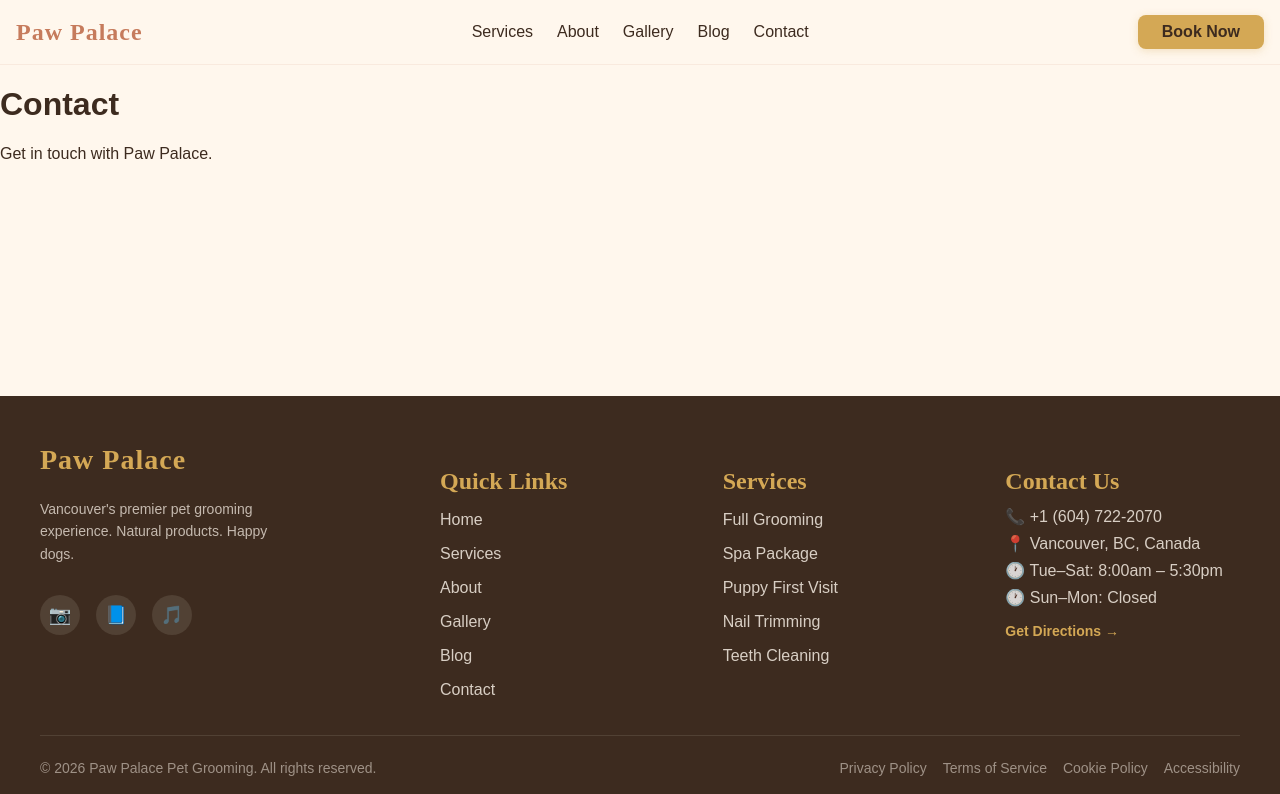
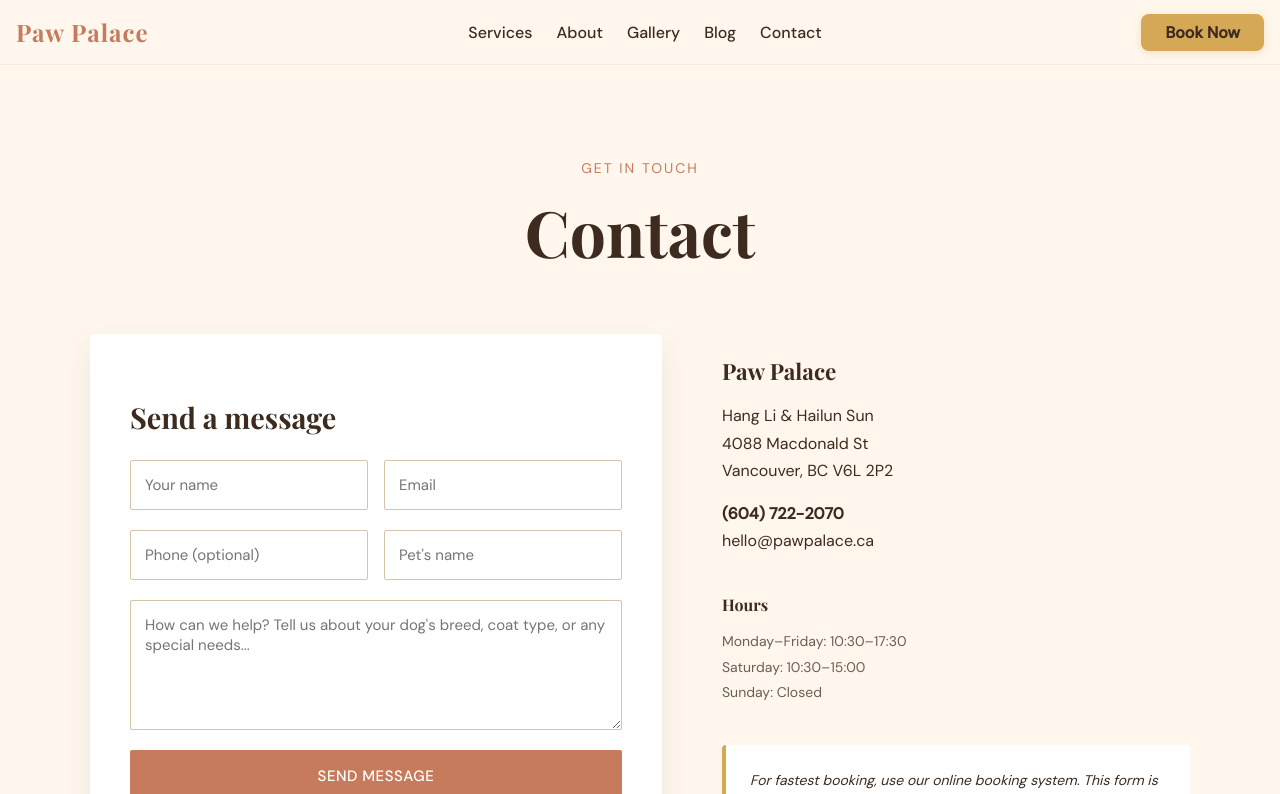
Before and after one commit to hekayaconcepts/paw-palace, a Next.js app: page /contact in a window 1280 px wide. Shown: the top 794 px of the page. Built offline with nearby package versions, Linux system fonts and the light colour scheme.

Commit message:
feat: add Contact page with working form to hekayaconcepts@gmail.com

```diff
--- a/src/app/contact/page.tsx
+++ b/src/app/contact/page.tsx
@@ -1,8 +1,98 @@
-export default function Page() {
+'use client'
+
+import { useState } from 'react'
+
+export default function ContactPage() {
+  const [form, setForm] = useState({ name: '', email: '', phone: '', petName: '', message: '' })
+  const [status, setStatus] = useState<'idle' | 'sending' | 'sent' | 'error'>('idle')
+
+  const handleSubmit = async (e: React.FormEvent) => {
+    e.preventDefault()
+    setStatus('sending')
+
+    try {
+      const res = await fetch('/api/contact', {
+        method: 'POST',
+        headers: { 'Content-Type': 'application/json' },
+        body: JSON.stringify(form)
+      })
+
+      if (res.ok) {
+        setStatus('sent')
+        setForm({ name: '', email: '', phone: '', petName: '', message: '' })
+      } else {
+        setStatus('error')
+      }
+    } catch {
+      setStatus('error')
+    }
+  }
+
   return (
-    <main>
-      <h1>Contact</h1>
-      <p>Get in touch with Paw Palace.</p>
-    </main>
-  );
+    <div style={{ backgroundColor: '#FFF7ED', minHeight: '100vh', fontFamily: 'DM Sans, sans-serif' }}>
+      <style jsx global>{`
+        @import url('https://fonts.googleapis.com/css2?family=Playfair+Display:wght@600;700&family=DM+Sans:wght@400;500&display=swap');
+      `}</style>
+
+      <div style={{ maxWidth: '1100px', margin: '0 auto', padding: '80px 24px' }}>
+        <div style={{ textAlign: 'center', marginBottom: '60px' }}>
+          <p style={{ color: '#C67B5C', fontSize: '14px', letterSpacing: '2px', textTransform: 'uppercase', marginBottom: '12px' }}>
+            Get in touch
+          </p>
+          <h1 style={{ fontFamily: 'Playfair Display, serif', fontSize: 'clamp(2.5rem, 6vw, 4rem)', color: '#3D2B1F', margin: 0 }}>
+            Contact
+          </h1>
+        </div>
+
+        <div style={{ display: 'grid', gridTemplateColumns: '1.1fr 0.9fr', gap: '60px', alignItems: 'start' }}>
+          <div style={{ backgroundColor: 'white', padding: '40px', borderRadius: '4px', boxShadow: '0 10px 30px rgba(61,43,31,0.08)' }}>
+            <h2 style={{ fontFamily: 'Playfair Display, serif', fontSize: '1.8rem', color: '#3D2B1F', marginBottom: '24px' }}>
+              Send a message
+            </h2>
+
+            {status === 'sent' && (
+              <div style={{ padding: '24px', backgroundColor: '#F0F7F0', borderLeft: '4px solid #4A7C59', marginBottom: '24px' }}>
+                <p style={{ color: '#2D5016', margin: 0, fontWeight: 500 }}>Thank you! We'll reply within 24 hours.</p>
+              </div>
+            )}
+
+            <form onSubmit={handleSubmit} style={{ display: 'flex', flexDirection: 'column', gap: '20px' }}>
+              <div style={{ display: 'grid', gridTemplateColumns: '1fr 1fr', gap: '16px' }}>
+                <input required placeholder="Your name" value={form.name} onChange={(e) => setForm({...form, name: e.target.value})} style={{ padding: '14px', border: '1px solid #D4C4A8', borderRadius: '2px', fontSize: '15px', fontFamily: 'DM Sans' }} />
+                <input required type="email" placeholder="Email" value={form.email} onChange={(e) => setForm({...form, email: e.target.value})} style={{ padding: '14px', border: '1px solid #D4C4A8', borderRadius: '2px', fontSize: '15px', fontFamily: 'DM Sans' }} />
+              </div>
+
+              <div style={{ display: 'grid', gridTemplateColumns: '1fr 1fr', gap: '16px' }}>
+                <input placeholder="Phone (optional)" value={form.phone} onChange={(e) => setForm({...form, phone: e.target.value})} style={{ padding: '14px', border: '1px solid #D4C4A8', borderRadius: '2px', fontSize: '15px', fontFamily: 'DM Sans' }} />
+                <input placeholder="Pet's name" value={form.petName} onChange={(e) => setForm({...form, petName: e.target.value})} style={{ padding: '14px', border: '1px solid #D4C4A8', borderRadius: '2px', fontSize: '15px', fontFamily: 'DM Sans' }} />
+              </div>
+
+              <textarea required placeholder="How can we help? Tell us about your dog's breed, coat type, or any special needs..." rows={5} value={form.message} onChange={(e) => setForm({...form, message: e.target.value})} style={{ padding: '14px', border: '1px solid #D4C4A8', borderRadius: '2px', fontSize: '15px', fontFamily: 'DM Sans', resize: 'vertical' }} />
+
+              <button type="submit" disabled={status === 'sending'} style={{ backgroundColor: status === 'sending' ? '#A85C3F' : '#C67B5C', color: 'white', padding: '16px', border: 'none', borderRadius: '2px', fontSize: '15px', fontWeight: 500, letterSpacing: '0.5px', cursor: status === 'sending' ? 'not-allowed' : 'pointer', fontFamily: 'DM Sans', transition: 'background-color 0.2s' }}>
+                {status === 'sending' ? 'SENDING...' : 'SEND MESSAGE'}
+              </button>
+
+              {status === 'error' && <p style={{ color: '#B91C1C', fontSize: '14px', margin: 0 }}>Something went wrong. Please call (604) 722-2070</p>}
+            </form>
+          </div>
+
+          <div>
+            <div style={{ marginBottom: '40px' }}>
+              <h3 style={{ fontFamily: 'Playfair Display, serif', fontSize: '1.4rem', color: '#3D2B1F', marginBottom: '16px' }}>Paw Palace</h3>
+              <p style={{ color: '#3D2B1F', lineHeight: 1.7, marginBottom: '12px' }}>Hang Li & Hailun Sun<br/>4088 Macdonald St<br/>Vancouver, BC V6L 2P2</p>
+              <p style={{ color: '#3D2B1F', lineHeight: 1.7 }}><strong>(604) 722-2070</strong><br/>hello@pawpalace.ca</p>
+            </div>
+            <div style={{ marginBottom: '40px' }}>
+              <h4 style={{ fontFamily: 'Playfair Display, serif', color: '#3D2B1F', marginBottom: '12px' }}>Hours</h4>
+              <p style={{ color: '#6B5D52', lineHeight: 1.8, fontFamily: 'DM Sans, monospace', fontSize: '14px' }}>Monday–Friday: 10:30–17:30<br/>Saturday: 10:30–15:00<br/>Sunday: Closed</p>
+            </div>
+            <div style={{ backgroundColor: 'white', padding: '24px', borderRadius: '4px', borderLeft: '4px solid #D4A855' }}>
+              <p style={{ color: '#3D2B1F', fontSize: '14px', lineHeight: 1.6, margin: 0, fontStyle: 'italic' }}>For fastest booking, use our online booking system. This form is best for questions about services, pricing, or special needs.</p>
+            </div>
+          </div>
+        </div>
+      </div>
+    </div>
+  )
 }
```
